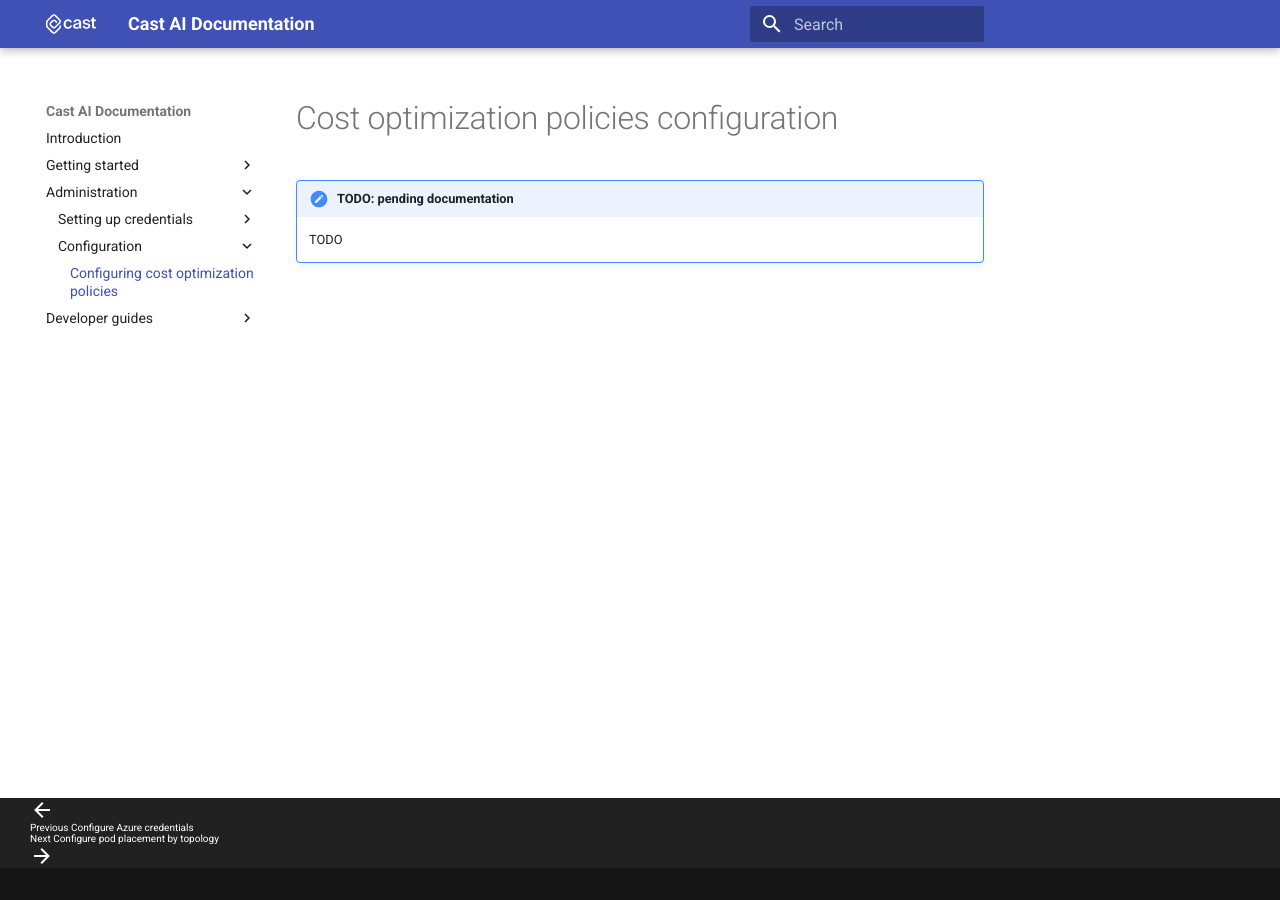
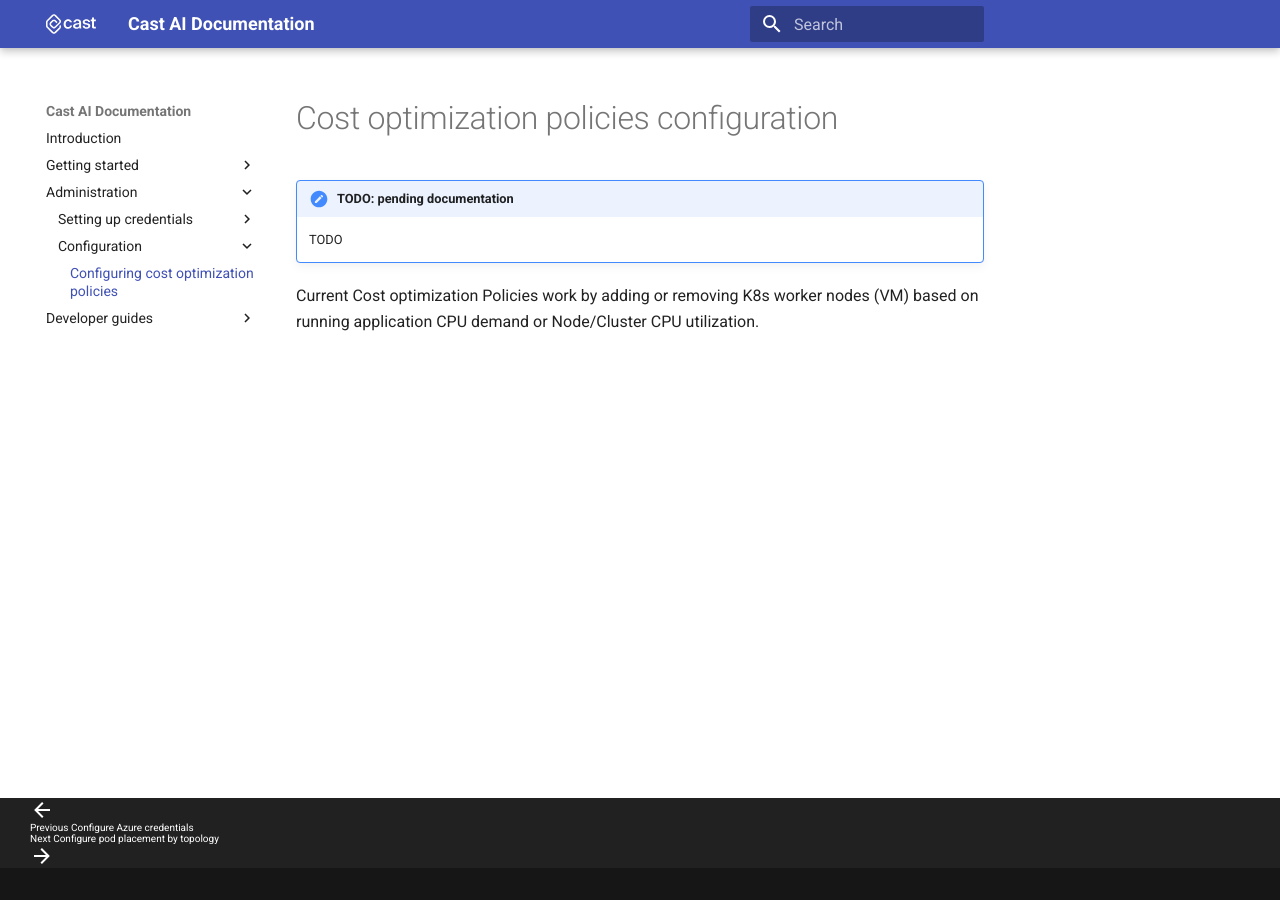
Before and after one commit to castai/docs, an MkDocs documentation site: the page built from docs/administration/policies.md, in a window 1280 px wide. Built offline with MkDocs 1.6.1 and Material for MkDocs 9.7.7, drawn with Linux system fonts in a browser that asks for light colours.

```diff
--- a/docs/administration/policies.md
+++ b/docs/administration/policies.md
@@ -2,3 +2,5 @@
 
 !!! note "TODO: pending documentation"
     TODO
+
+Current Cost optimization Policies work by adding or removing K8s worker nodes (VM) based on running application CPU demand or Node/Cluster CPU utilization.
```
Also changed, not shown: README.md (+4 -1 lines).
